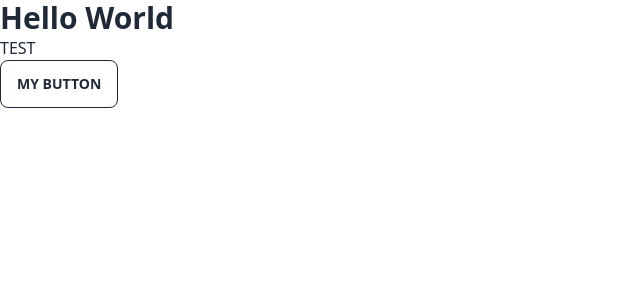
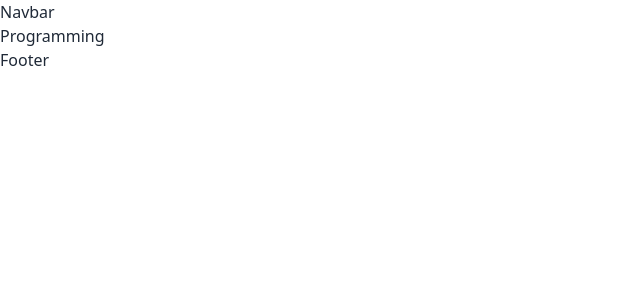
Before and after one commit to shidqi29/news-app, a React (Vite) app: page /programming in a window 1280 px wide. Shown: the top 300 px of the page, without its empty margins (0-640 px from the left). Built offline with nearby package versions, Linux system fonts and the light colour scheme.

Commit message:
feat(App): add routing with react-router-dom

```diff
--- a/src/App.jsx
+++ b/src/App.jsx
@@ -1,9 +1,22 @@
+import { BrowserRouter as Router, Routes, Route } from "react-router-dom";
+import Layout from "./components/layouts/Layout";
+import Home from "./components/pages/Home";
+import Programming from "./components/pages/Programming";
+import Health from "./components/pages/Health";
+
 function App() {
   return (
     <>
-      <h1 className="text-3xl font-bold">Hello World</h1>
-      <p className="">TEST</p>
-      <button className="btn btn-outline">My Button</button>
+      <Router>
+        <Layout>
+          <Routes>
+            <Route index element={<Home />} />
+            <Route path="/programming" element={<Programming />} />
+            <Route path="/health" element={<Health />} />
+            <Route path="*" element={<h1>Not Found</h1>} />
+          </Routes>
+        </Layout>
+      </Router>
     </>
   );
 }
--- a/src/components/layouts/Layout.jsx
+++ b/src/components/layouts/Layout.jsx
@@ -3,18 +3,18 @@ import PropTypes from "prop-types";
 import Navbar from "./Navbar";
 import Footer from "./Footer";
 
-const Layout = ({ children}) => {
+const Layout = ({ children }) => {
   return (
     <>
       <Navbar />
-      {children}
+      <main>{children}</main>
       <Footer />
     </>
   );
 };
 
 Layout.propTypes = {
-  children: PropTypes.node.isRequired,
+  children: PropTypes.any.isRequired,
 };
 
 export default Layout;
--- /dev/null
+++ b/src/components/pages/Health.jsx
@@ -0,0 +1,5 @@
+const Health = () => {
+  return <div>Health</div>;
+};
+
+export default Health;
--- /dev/null
+++ b/src/components/pages/Home.jsx
@@ -0,0 +1,9 @@
+const Home = () => {
+  return (
+    <div>
+      <h1>Home</h1>
+    </div>
+  );
+};
+
+export default Home;
--- /dev/null
+++ b/src/components/pages/Programming.jsx
@@ -0,0 +1,5 @@
+const Programming = () => {
+  return <div>Programming</div>;
+};
+
+export default Programming;
```
